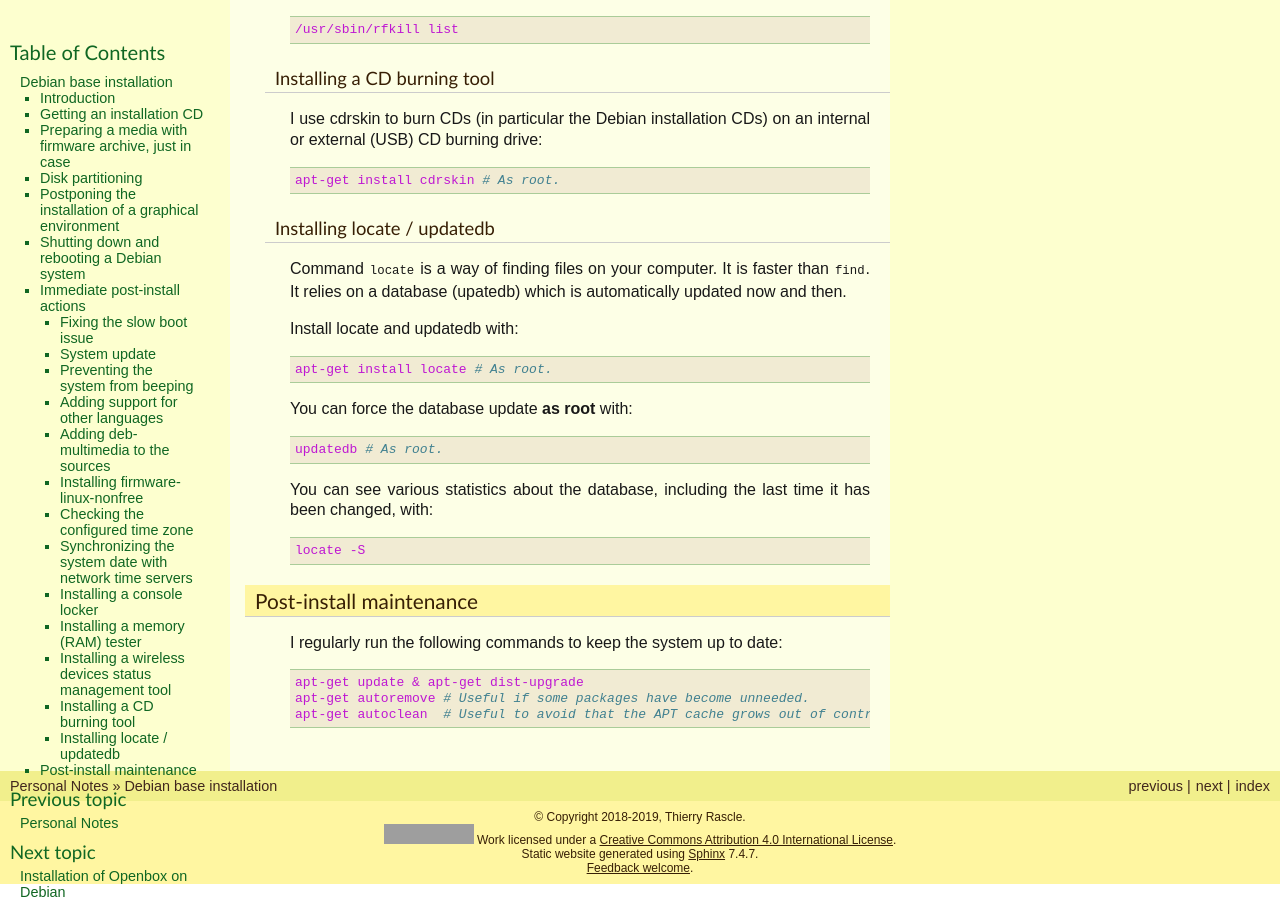
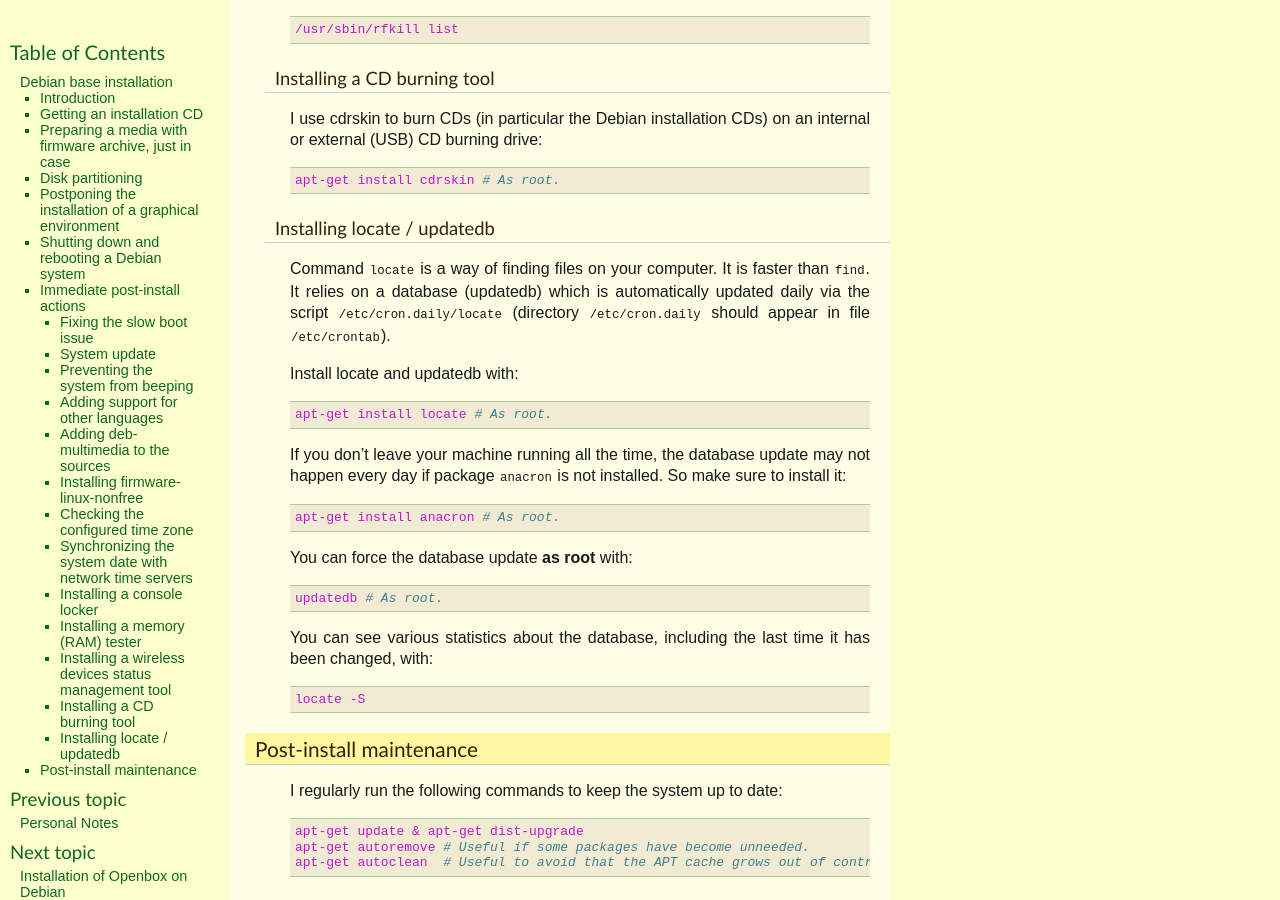
Before and after one commit to thierr26/thierr26_personal_notes_sphinx_sources, a Sphinx documentation site: the page built from source/debian_base_install.rst, in a window 1280 px wide and 900 px high, scrolled down 7579 px. Built offline with Sphinx 7.4.7, drawn with Linux system fonts in a browser that asks for light colours; grey boxes are pictures that could not be loaded.

Commit message:
Add anacron to unsure updatedb update
And fix typo.

```diff
--- a/source/debian_base_install.rst
+++ b/source/debian_base_install.rst
@@ -462,14 +462,24 @@
 .. index::
   single: locate
   single: updatedb
+  single: anacron
+  single: /etc/crontab
+  single: /etc/cron.daily
 
 Command ``locate`` is a way of finding files on your computer. It is faster
-than ``find``. It relies on a database (upatedb) which is automatically updated
-now and then.
+than ``find``. It relies on a database (updatedb) which is automatically
+updated daily via the script ``/etc/cron.daily/locate`` (directory
+``/etc/cron.daily`` should appear in file ``/etc/crontab``).
 
 Install locate and updatedb with::
 
   apt-get install locate # As root.
+
+If you don't leave your machine running all the time, the database update may
+not happen every day if package ``anacron`` is not installed. So make sure to
+install it::
+
+  apt-get install anacron # As root.
 
 You can force the database update **as root** with::
 
```
